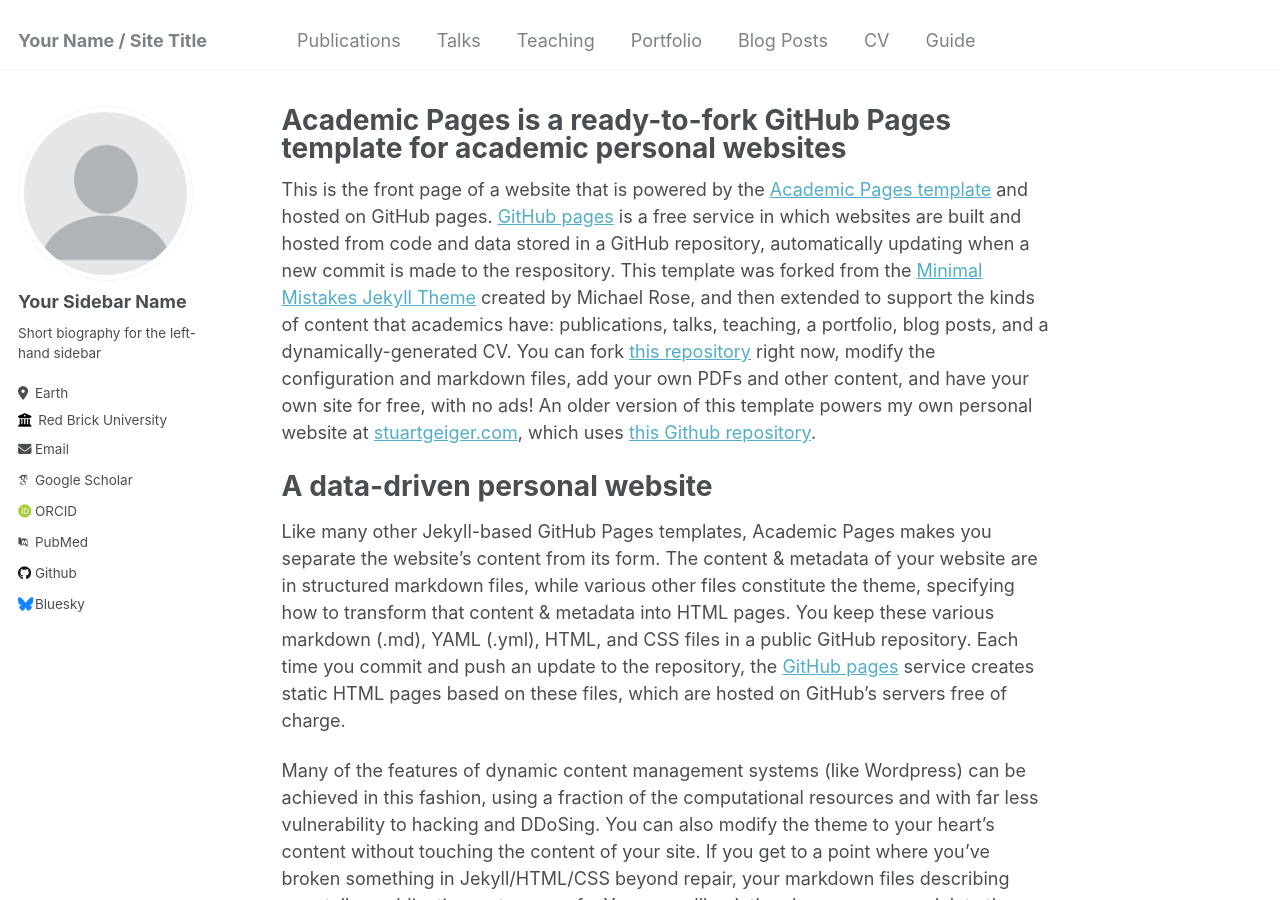
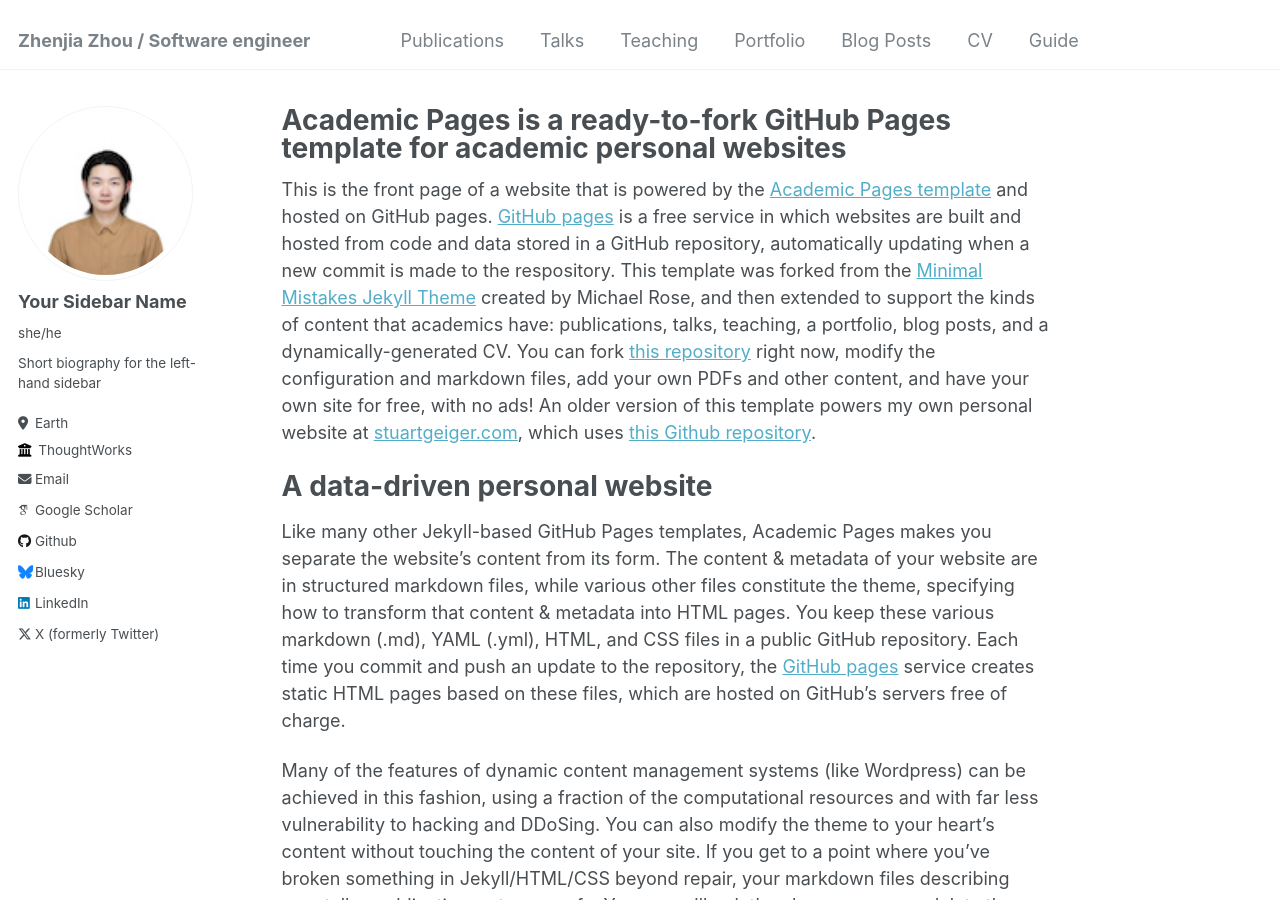
Before and after one commit to lifeodyssey/portfolio, a Jekyll site: the page built from _pages/about.md, in a window 1280 px wide and 900 px high. Built offline with Jekyll 4.4.1, drawn with Linux system fonts in a browser that asks for light colours; some web fonts are replaced.

Commit message:
update config

```diff
--- a/_config.yml
+++ b/_config.yml
@@ -8,42 +8,42 @@
 
 # Basic Site Settings
 locale                   : "en-US"
-title                    : "Your Name / Site Title"
+title                    : "Zhenjia Zhou / Software engineer"
 title_separator          : "-"
 name                     : &name "Your Name"
-description              : &description "personal description"
-url                      : https://academicpages.github.io # the base hostname & protocol for your site e.g. "https://mmistakes.github.io"
-baseurl                  : "" # the subpath of your site, e.g. "/blog"
-repository               : "academicpages/academicpages.github.io"
+description              : &description ""
+url                      : https://lifeodyssey.github.io/ # the base hostname & protocol for your site e.g. "https://mmistakes.github.io"
+baseurl                  : "portfolio" # the subpath of your site, e.g. "/blog"
+repository               : "lifeodyssey/lifeodyssey.github.io/portfolio"
 
 # Site Author - The following control what appear as part of the author content on the side bar.
 #               If a field is blank the icon and link will not appear, otherwise it will be shown.
 #               Additional customization can be done by editing /_includes/author-profile.html
 author:
   # Biographic information
-  avatar           : "profile.png"
+  avatar           : "profile.jpg"
   name             : "Your Sidebar Name"
-  pronouns         : # example: "she/her"
+  pronouns         : "she/he"
   bio              : "Short biography for the left-hand sidebar"
   location         : "Earth"
-  employer         : "Red Brick University"
+  employer         : "ThoughtWorks"
   uri              : # URL
-  email            : "none@example.org"
+  email            : "zhenjiazhou0127@outlook.com"
 
   # Academic websites
   arxiv            : # URL - Update with the correct link to your profile
-  googlescholar    : "https://scholar.google.com/citations?user=PS_CX0AAAAAJ"
+  googlescholar    : "https://scholar.google.com/citations?user=5YtENMMAAAAJ&hl=en"
   impactstory      : # URL
-  orcid            : "http://orcid.org/yourorcidurl"
+  orcid            : #"http://orcid.org/yourorcidurl"
   semantic         : # URL
-  pubmed           : "https://www.ncbi.nlm.nih.gov/pubmed/?term=john+snow"
+  pubmed           : #"https://www.ncbi.nlm.nih.gov/pubmed/?term=john+snow"
   researchgate     : # URL
 
   # Repositories and software development
   bitbucket        : # Username - Update with your username on the site
   codepen          : # Username
   dribbble         : # Username
-  github           : "academicpages"
+  github           : "lifeodyssey"
   kaggle           : # Username
   stackoverflow    : # User number or user number and name (i.e., use "1" or "1/jeff-atwood")
 
@@ -57,7 +57,7 @@ author:
   keybase          : # Username
   instagram        : # Username
   lastfm           : # Username
-  linkedin         : # Username
+  linkedin         : "zhenjia-zhou"
   mastodon         : # URL
   medium           : # URL
   pinterest        : # Username
@@ -65,7 +65,7 @@ author:
   steam            : # Username
   telegram         : # URL
   tumblr           : # Username
-  twitter          : # Username for X / Twitter
+  twitter          : "zhenjiazhou"
   vine             : # Username
   weibo            : # Username
   wikipedia        : # Username
```
Also changed, not shown: images/profile.jpg (added), images/profile.png (deleted).
